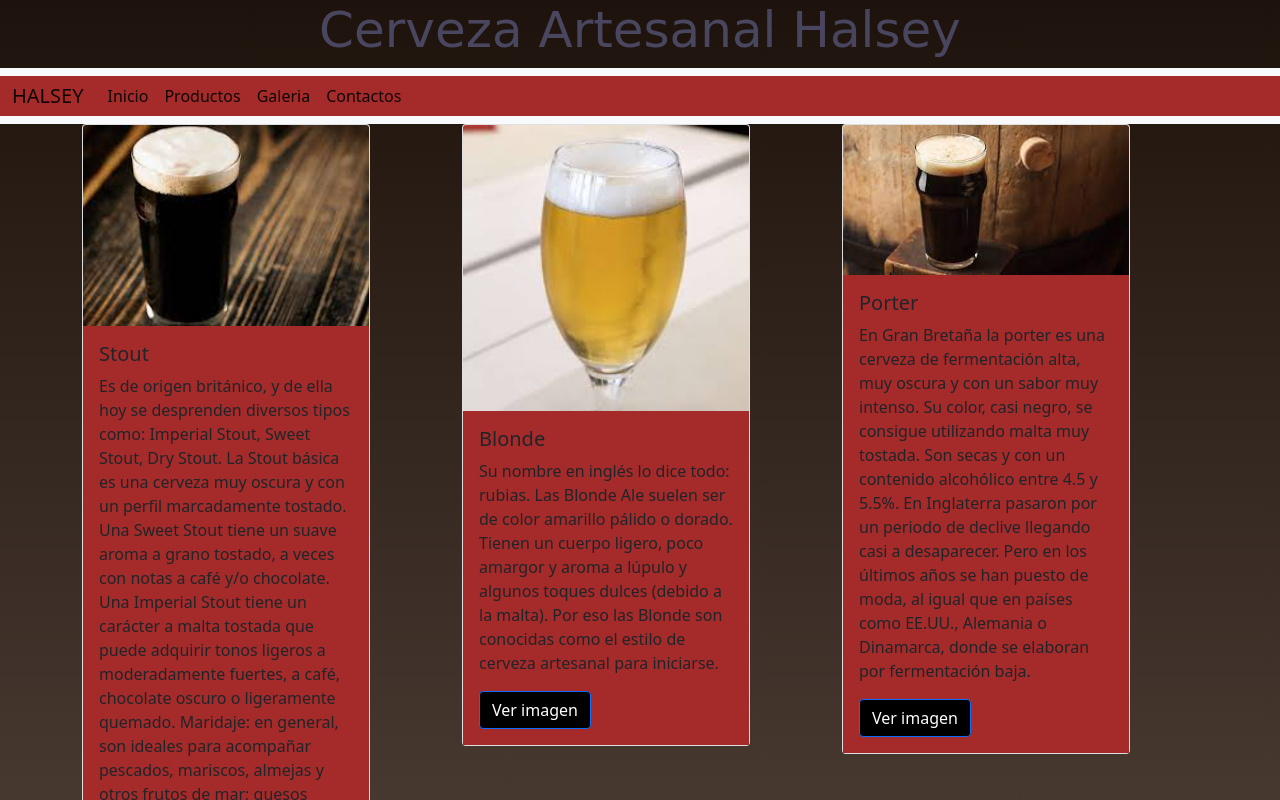
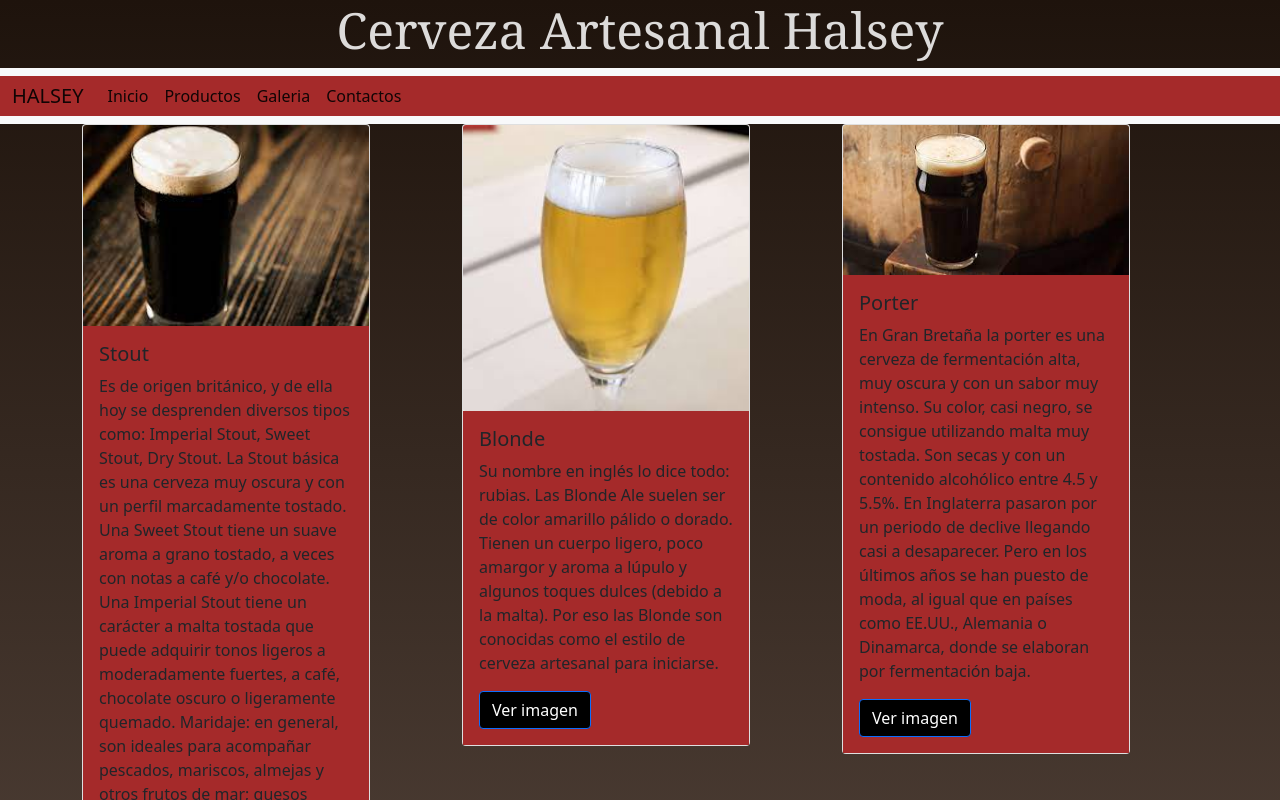
Before and after one commit to manrique1986/halsey, a website: page productos.html in a window 1280 px wide. Shown: the top 800 px of the page. Drawn offline with Linux system fonts and the light colour scheme.

Commit message:
Cambio color

```diff
--- a/productos.html
+++ b/productos.html
@@ -163,7 +163,7 @@
                     <div class="card" style="width: 18rem;">
                         <img src="img/honey.jpg" class="card-img-top" alt="texto">
                         <div class="card-body">
-                            <h5 class="card-title">honey</h5>
+                            <h5 class="card-title">Honey</h5>
                             <p class="card-text">
                                 Las cervezas Honey se elaboran con miel, la que les aporta a un sabor dulce y azúcares
                                 fermentables que elevan el contenido alcohólico de la cerveza. Las cervezas con miel son
--- a/sass/estilos.scss
+++ b/sass/estilos.scss
@@ -41,10 +41,9 @@ h1{
   animation-duration: 3s;
   animation-iteration-count: infinite;
   text-align: center;
-  color:#514f6e;
-  font-family: cursive;
+  color:#fff;
+  font-family: Georgia, 'Times New Roman', Times, serif;
   font-size: 50px
-
  }
  @keyframes desaparecer{
      0%{
```
Also changed, not shown: css/estilos.css, img/Marrón y Beige Moderno Íconos Festival de Cerveza Artesanal Evento Logo (2).png (added).
